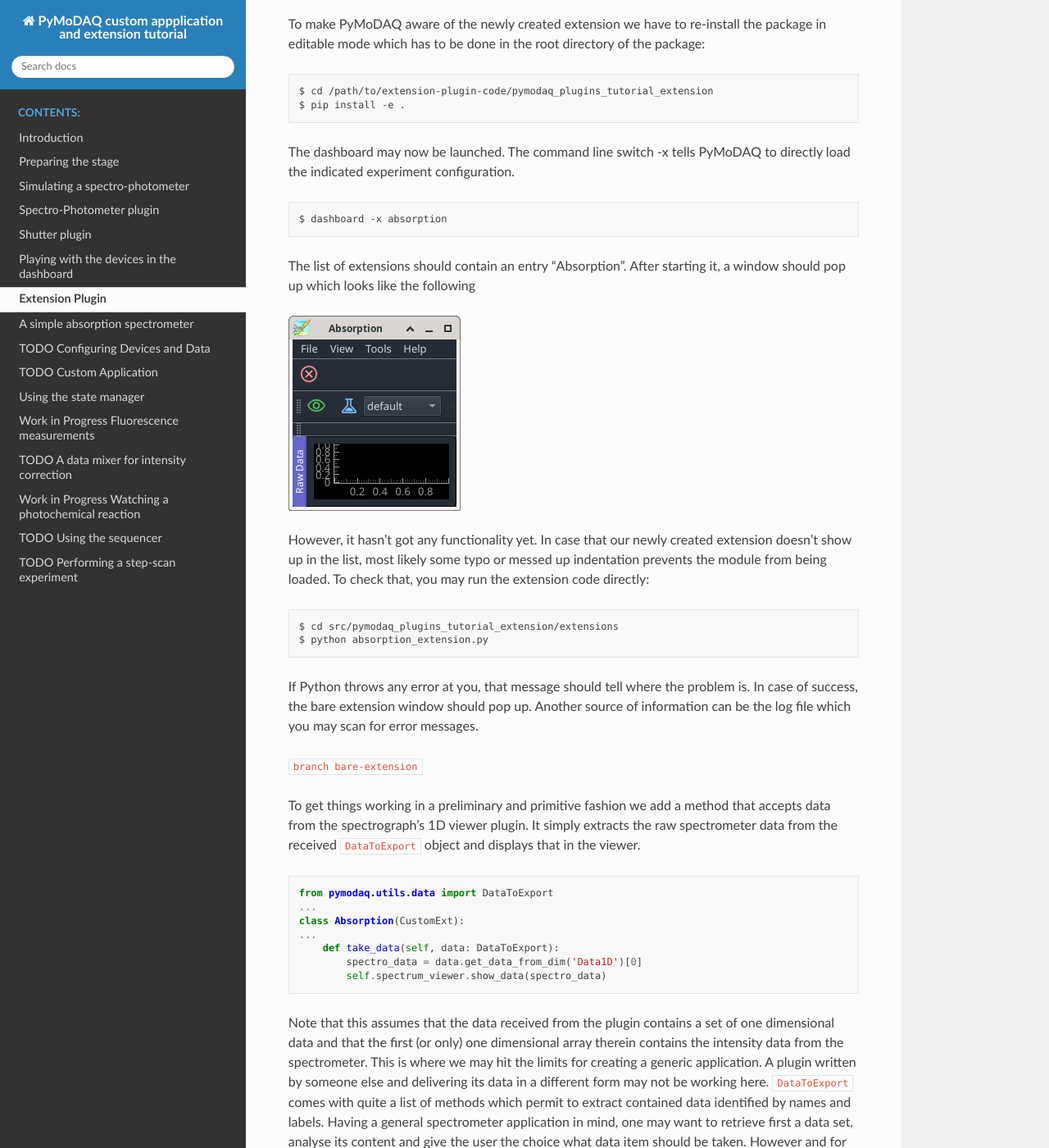
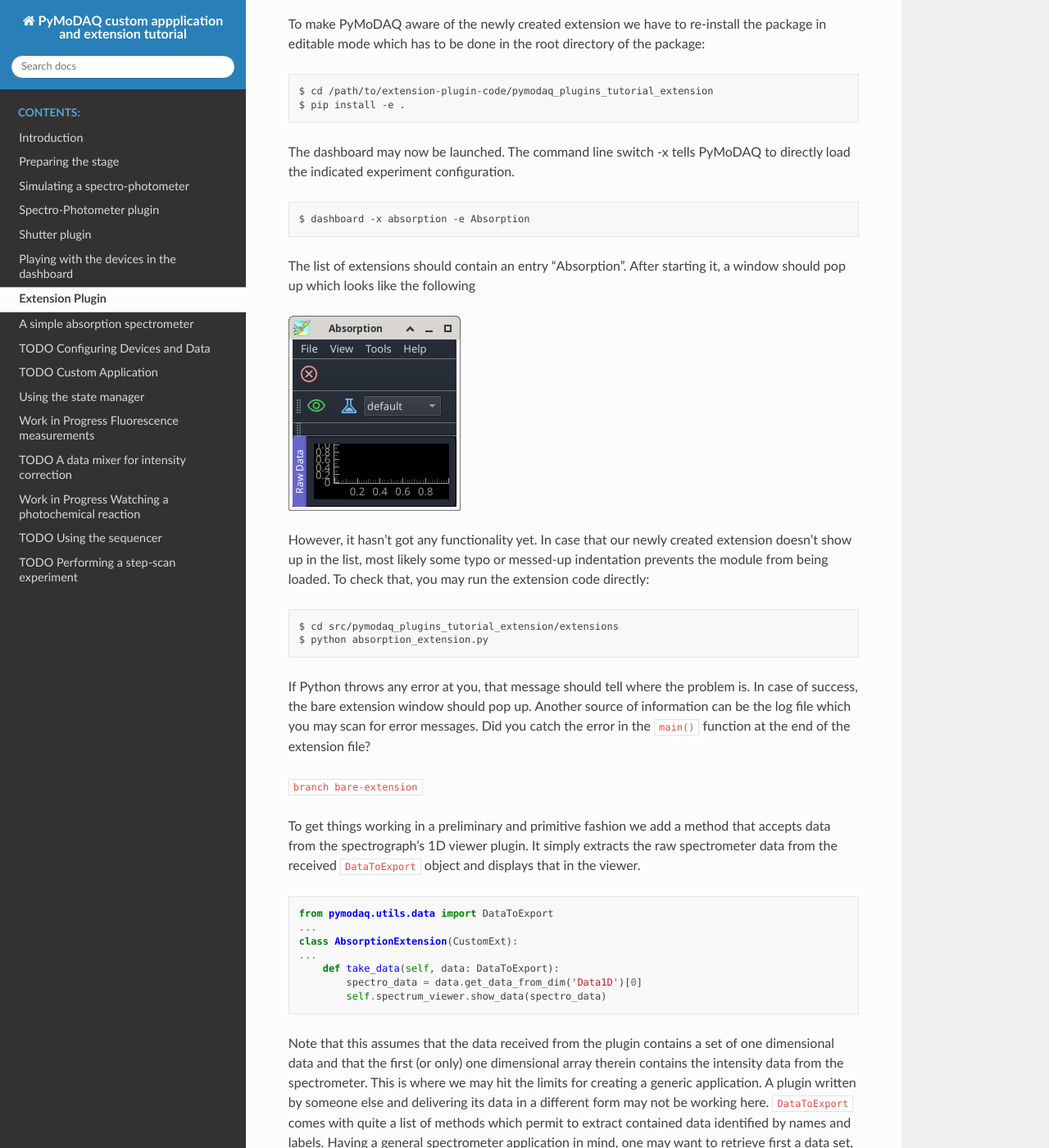
Before and after one commit to bernhardlang/pymodaq_extension_tutorial, a Sphinx documentation site: the page built from source/extension.rst, in a window 1280 px wide and 1400 px high, scrolled down 1805 px. Shown: the whole window at 82% size. Built offline with Sphinx 7.4.7 and the Read the Docs theme 3.1.0, drawn with Linux system fonts in a browser that asks for light colours; some of the changed text lies outside the part shown.

```diff
--- a/source/extension.rst
+++ b/source/extension.rst
@@ -32,16 +32,16 @@ Now load the renamed file and adapt the names close to the top of the file accor
     plugin_config = PluginConfig()
 
     EXTENSION_NAME = 'Absorption'
-    CLASS_NAME = 'Absorption'
+    CLASS_NAME = 'AbsorptionExtension'
 
-    class Absorption(CustomExt):
+    class AbsorptionExtension(CustomExt):
     ...
 
 The initialisation of the instance of the absorption extension can be left untouched for now.
 
 .. code-block::
 
-    class Absorption(CustomExt):
+    class AbsorptionExtension(CustomExt):
     ...
         def __init__(self, parent: gutils.DockArea, dashboard):
             super().__init__(parent, dashboard)
@@ -53,16 +53,16 @@ The main GUI area of the application is accessible through the instance variable
 
 .. code-block::
 
-    from pymodaq_gui.utils.dock import Dock, DockLabel
+    from pymodaq_gui import utils as gutils
     from pymodaq_gui.plotting.data_viewers.viewer1D import Viewer1D
     ...
-    class Absorption(CustomExt):
+    class AbsorptionExtension(CustomExt):
     ...
         def setup_docks(self):
             self.create_dashboard_toolbar()
 
-            self.spectrum_label = DockLabel("Raw Data")
-            spectrum_dock = Dock('Data', label=self.spectrum_label)
+            self.spectrum_label = gutils.dock.DockLabel("Raw Data")
+            spectrum_dock = gutils.Dock('Data', label=self.spectrum_label)
             self.docks['spectrum'] = self.dockarea.addDock(spectrum_dock)
             spectrum_widget = QtWidgets.QWidget()
             self.spectrum_viewer = Viewer1D(spectrum_widget)
@@ -74,7 +74,7 @@ To be able to test the newly constructed GUI, two methods populated later have t
 .. code-block::
    :emphasize-lines: 4,8
 
-    class Absorption(CustomExt):
+    class AbsorptionExtension(CustomExt):
     ...
         def setup_actions(self):
             return
@@ -94,18 +94,18 @@ The dashboard may now be launched. The command line switch -x tells PyMoDAQ to d
 
 .. code-block::
 
-   $ dashboard -x absorption
+   $ dashboard -x absorption -e Absorption
 
 The list of extensions should contain an entry "Absorption". After starting it, a window should pop up which looks like the following
 
 .. image:: bare-extension.png
 
-However, it hasn't got any functionality yet. In case that our newly created extension doesn't show up in the list, most likely some typo or messed up indentation prevents the module from being loaded. To check that, you may run the extension code directly::
+However, it hasn't got any functionality yet. In case that our newly created extension doesn't show up in the list, most likely some typo or messed-up indentation prevents the module from being loaded. To check that, you may run the extension code directly::
 
   $ cd src/pymodaq_plugins_tutorial_extension/extensions
   $ python absorption_extension.py
 
-If Python throws any error at you, that message should tell where the problem is. In case of success, the bare extension window should pop up. Another source of information can be the log file which you may scan for error messages.
+If Python throws any error at you, that message should tell where the problem is. In case of success, the bare extension window should pop up. Another source of information can be the log file which you may scan for error messages. Did you catch the error in the :code:`main()` function at the end of the extension file?
 
 :code:`branch bare-extension`
 
@@ -115,7 +115,7 @@ To get things working in a preliminary and primitive fashion we add a method tha
 
     from pymodaq.utils.data import DataToExport
     ...
-    class Absorption(CustomExt):
+    class AbsorptionExtension(CustomExt):
     ...
         def take_data(self, data: DataToExport):
             spectro_data = data.get_data_from_dim('Data1D')[0]
@@ -126,11 +126,12 @@ Note that this assumes that the data received from the plugin contains a set of
 Once the dashboard has been loaded with the experiment, the devices defined in the experiment can be registered with the modules manager. This allows to obtain a reference to the detector which can be connected to the data display. The mechanism behind the scene is that once the method :code:`self.detector.grab()` is called, PyMoDAQ quests acquisition on the device in a loop. For each retrieved data item the plugin emits the signal :code:`grab_done_signal` which we have to connect to the extension's method :code:`take_data`.
 
 .. code-block::
+   :emphasize-lines: 1
 
     from pymodaq.utils.data import DataToExport, Axis
     from pymodaq.utils.managers.modules.utils import ModuleType
     ...
-    class Absorption(CustomExt):
+    class AbsorptionExtension(CustomExt):
     ...
         def do_things_after_experiment_set(self, experiment_name: str):
             self.modules_manager.detectors_all = \
@@ -150,7 +151,7 @@ Two methods take care of starting and ending the acquisition.
 
 .. code-block::
 
-    class Absorption(CustomExt):
+    class AbsorptionExtension(CustomExt):
     ...
         def start_acquiring(self):
             self.detector.grab()
@@ -206,7 +207,7 @@ You may have noticed while playing around with the extension that it opens up wi
 
 .. code-block::
 
-    def write_settings(self, qt_settings):
+   def write_settings(self, qt_settings):
         qt_settings.setValue("geometry", self.mainwindow.saveGeometry())
         qt_settings.setValue("dockarea", self.dockarea.saveState())
 
@@ -247,9 +249,9 @@ The first of the newly introduced lines in the init method returns a path to a s
 The parameters controlling the spectrometer are all accessible in the experiment configuration and could be changed via the detector's widget in the dashboard, or using the configurator (try this out yourself as an exercise). However, to ease operation, a set of most important parameters shall be displayed in the main window of the spectrometer application. They are declared in the preamble of the extension class in the same fashion as device parameters in the preamble of a plugin class. All parameters defined in :code:`params[]` are made available in :code:`self.settings_tree` by PyMoDAQ's start-up machinery.
 
 .. code-block::
-   :emphasize-lines: 3-14,19-21,25-
+   :emphasize-lines: 3-14,17-19,23-
 
-    class Absorption(CustomExt):
+    class AbsorptionExtension(CustomExt):
         ...
         params = [
             {'name': 'device_params', 'title': 'Device parameters', 'type': 'group',
@@ -276,13 +276,14 @@ The parameters controlling the spectrometer are all accessible in the experiment
             self.docks['spectrum'] = \
                 self.dockarea.addDock(spectrum_dock, "right",
                                       self.docks['settings'])
+            ...
 
 The newly introduced dock holds a parameter tree containing what has been defined in :code:`params`. Note the change in placing the data viewer at the right of the parameter dock. To make the detector aware of parameter changes, another predefined method has to be populated
 
 .. code-block::
    :emphasize-lines: 4-
 
-    class Absorption(CustomExt):
+    class AbsorptionExtension(CustomExt):
     ...
         def value_changed(self, param):
             if param.name() == "integration_time":
@@ -307,9 +308,9 @@ The parameter ``Average`` has not yet any effect. Let's change that.
 
     import numpy as np
     ...
-    from pymodaq.utils.data import DataToExport, DataFromPlugins, Axis
+    from pymodaq.utils.data import DataFromPlugins, DataToExport, Axis
     ...
-    class Absorption(CustomExt):
+    class AbsorptionExtension(CustomExt):
         ...
         def start_acquiring(self):
             self.n_samples = 0
@@ -356,9 +357,9 @@ Zooming in on the error curve permits to see how the error scales now with :math
 Once again, changes on the parameters do not survive quitting. One could write them to and recover them from a configuration file one by one. However, expecting the number of parameters to increase with time, it will be advantageous to prepare for that now. Since the device parameters are a dict inside a dict inside an array, it is easier to declare them in a separate list
 
 .. code-block::
-   :emphasize-lines: 3-15,21-23,27-
+   :emphasize-lines: 3-15,21-24,28-
 
-    class Absorption(CustomExt):
+    class AbsorptionExtension(CustomExt):
 
         device_params = [
             {'name': 'integration_time', 'title': 'Integration Time [ms]',
--- a/source/preparation.rst
+++ b/source/preparation.rst
@@ -95,7 +95,7 @@ This tells the Python installer to incorporate the module under development into
 
   $ python -m pip install pip --upgrade
 
-Note that the template plugins will still not appear in the dashboard's device list because without modification the code therein will throw exceptions, preventing the (anyway still useless) plugins to be loaded.
+Note that the template plugins will still not appear in the dashboard's device list because without modification the code therein will throw exceptions, preventing the (anyway still useless) plugins to be loaded. The corresponding error messages show up in PyMoDAQ's log file. If that's not what you want then you may delete the unused template files (0D and 2D viewer and models). But keep the directories and the :file:`__init__.py` files therein because later on you may want to add further plugins. The deleted code can easily be recovered from the repository on github.
 
 A few words on the virtual environments may be worth mentioning here.
 
```
Also changed, not shown: other parts of source/extension.rst (+2 -3 lines), source/absorption.rst (+7 -4 lines), source/spectro-photometer.rst (+8 -2 lines).
